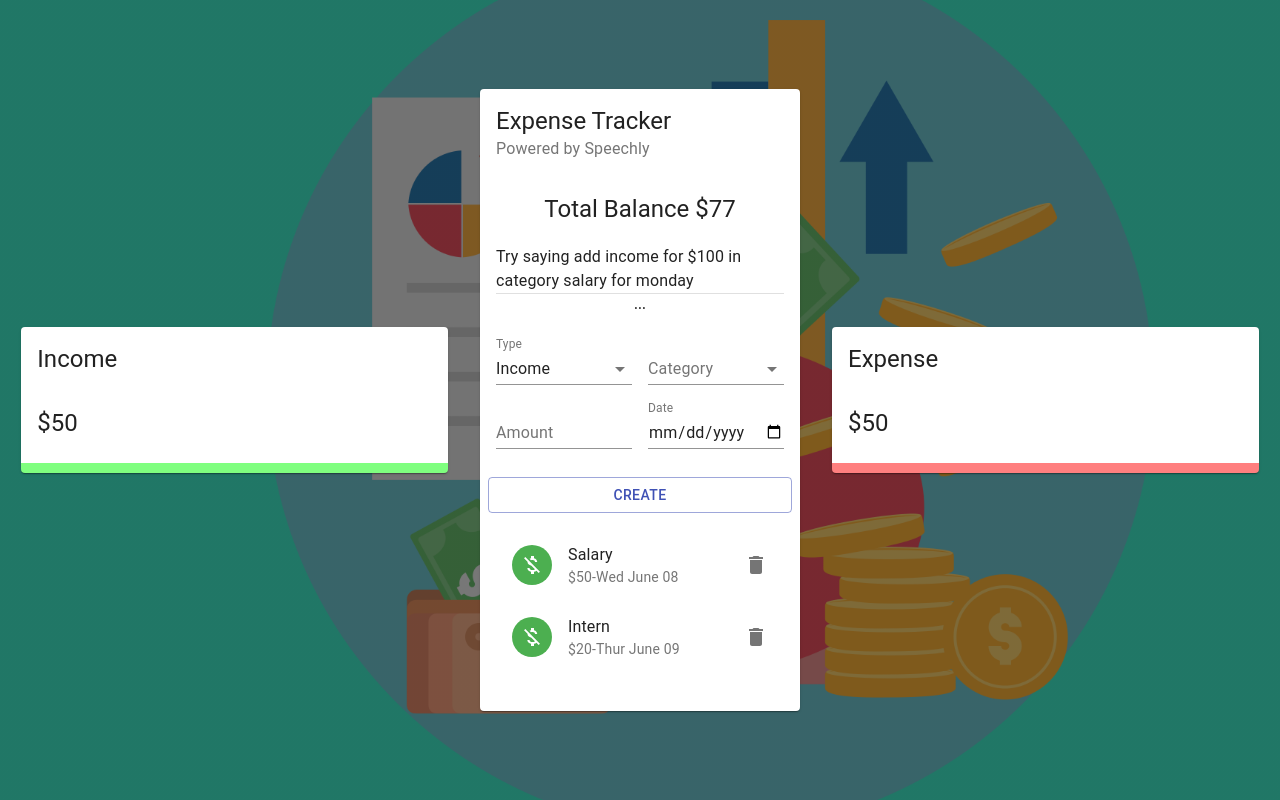
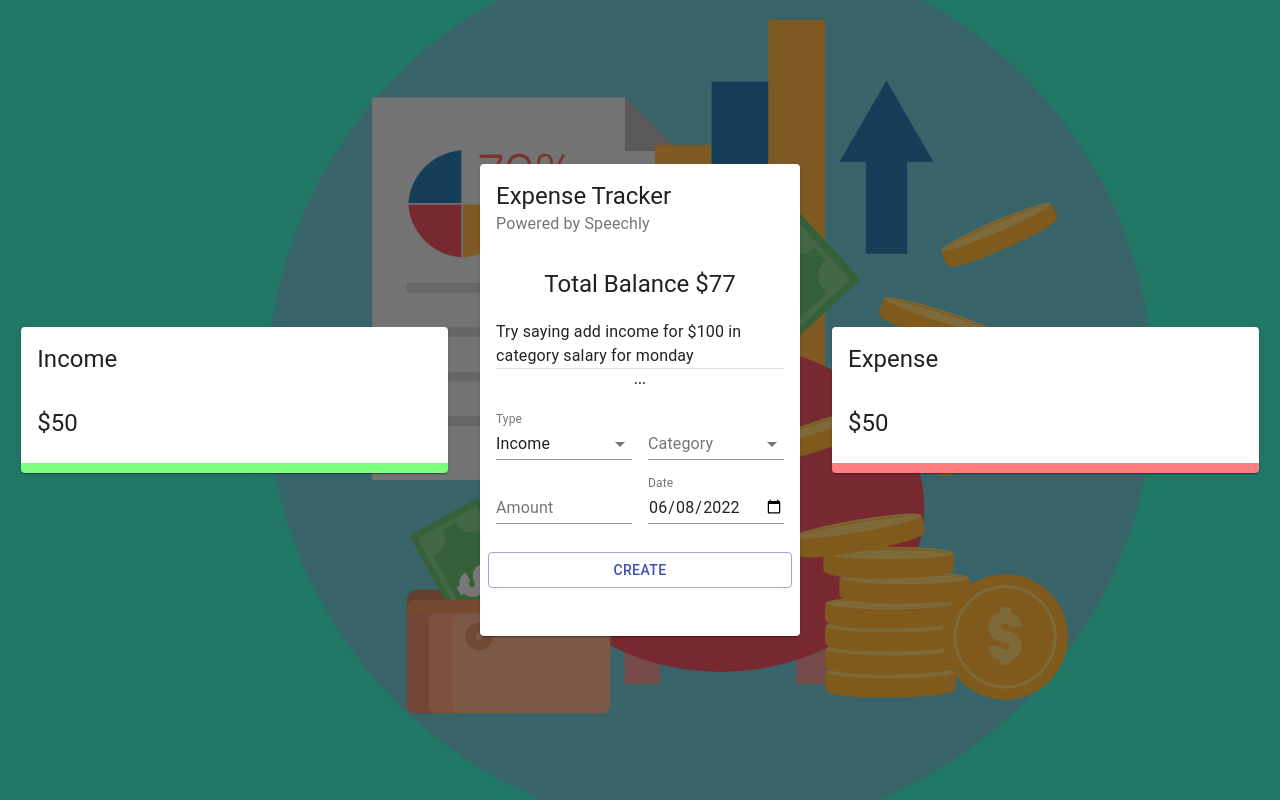
Before and after one commit to Anubhav2907/Voice-powered-expense-tracker, a React (Create React App) app: page / in a window 1280 px wide. Built offline with nearby package versions, Linux system fonts and the light colour scheme.

Commit message:
categories added

```diff
--- a/src/components/Main/Form/Form.js
+++ b/src/components/Main/Form/Form.js
@@ -12,11 +12,16 @@
 import { ExpenseTrackerContext } from "../../../context/context";
 import { v4 as uuidv4 } from "uuid";
 import useStyles from "./styles.js";
+import {
+  incomeCategories,
+  expenseCategories,
+} from "../../../constants/categories";
+import formatDate from "../../../utils/formatDate";
 const initialState = {
   amount: "",
   category: "",
   type: "Income",
-  date: new Date(),
+  date: formatDate(new Date()),
 };
 const Form = () => {
   const classes = useStyles();
@@ -31,6 +36,8 @@
     addTransaction(transaction);
     setFormData(initialState);
   };
+  const selectedCategories =
+    formData.type === "Income" ? incomeCategories : expenseCategories;
   return (
     <Grid container spacing={2}>
       <Grid item xs={12}>
@@ -59,8 +66,11 @@
               setFormData({ ...formData, category: e.target.value })
             }
           >
-            <MenuItem value="Buisness">Buisness</MenuItem>
-            <MenuItem value="Salary">Salary</MenuItem>
+            {selectedCategories.map((c) => (
+              <MenuItem key={c.type} value={c.type}>
+                {c.type}
+              </MenuItem>
+            ))}
           </Select>
         </FormControl>
       </Grid>
@@ -82,7 +92,9 @@
           label="Date"
           fullWidth
           value={formData.date}
-          onChange={(e) => setFormData({ ...formData, date: e.target.value })}
+          onChange={(e) =>
+            setFormData({ ...formData, date: formatDate(e.target.value) })
+          }
         ></TextField>
       </Grid>
       <Button
--- a/src/components/Main/List/List.js
+++ b/src/components/Main/List/List.js
@@ -1,4 +1,4 @@
-import React from "react";
+import React, { useContext } from "react";
 import {
   List as MUIList,
   ListItem,
@@ -10,32 +10,12 @@
   Slide,
 } from "@material-ui/core";
 import useStyles from "./styles.js";
+import { ExpenseTrackerContext } from "../../../context/context";
 import { Delete, MoneyOff } from "@material-ui/icons";
 const List = () => {
   const classes = useStyles();
-  const transactions = [
-    {
-      id: 1,
-      type: "Income",
-      category: "Salary",
-      amount: 50,
-      date: "Wed June 08",
-    },
-    {
-      id: 2,
-      type: "Income",
-      category: "Intern",
-      amount: 20,
-      date: "Thur June 09",
-    },
-    {
-      id: 3,
-      type: "Expense",
-      category: "Shoes",
-      amount: 40,
-      date: "Wed July 29",
-    },
-  ];
+  const { deleteTransaction, transactions } = useContext(ExpenseTrackerContext);
+
   return (
     <MUIList dense={false} className={classes.list}>
       {transactions.map((t) => (
@@ -54,10 +34,14 @@
             </ListItemAvatar>
             <ListItemText
               primary={t.category}
-              secondary={`$${t.amount}-${t.date}`}
+              secondary={`$${t.amount} - ${t.date}`}
             ></ListItemText>
             <ListItemSecondaryAction>
-              <IconButton edge="end" aria-label="delete" onClick="">
+              <IconButton
+                edge="end"
+                aria-label="delete"
+                onClick={() => deleteTransaction(t.id)}
+              >
                 <Delete></Delete>
               </IconButton>
             </ListItemSecondaryAction>
--- /dev/null
+++ b/src/constants/categories.js
@@ -0,0 +1,55 @@
+const incomeColors = [
+  "#123123",
+  "#154731",
+  "#165f40",
+  "#16784f",
+  "#14915f",
+  "#10ac6e",
+  "#0bc77e",
+  "#04e38d",
+  "#00ff9d",
+];
+const expenseColors = [
+  "#b50d12",
+  "#bf2f1f",
+  "#c9452c",
+  "#d3583a",
+  "#dc6a48",
+  "#e57c58",
+  "#ee8d68",
+  "#f79d79",
+  "#ffae8a",
+  "#cc474b",
+  "#f55b5f",
+];
+
+export const incomeCategories = [
+  { type: "Business", amount: 0, color: incomeColors[0] },
+  { type: "Investments", amount: 0, color: incomeColors[1] },
+  { type: "Extra income", amount: 0, color: incomeColors[2] },
+  { type: "Deposits", amount: 0, color: incomeColors[3] },
+  { type: "Lottery", amount: 0, color: incomeColors[4] },
+  { type: "Gifts", amount: 0, color: incomeColors[5] },
+  { type: "Salary", amount: 0, color: incomeColors[6] },
+  { type: "Savings", amount: 0, color: incomeColors[7] },
+  { type: "Rental income", amount: 0, color: incomeColors[8] },
+];
+
+export const expenseCategories = [
+  { type: "Bills", amount: 0, color: expenseColors[0] },
+  { type: "Car", amount: 0, color: expenseColors[1] },
+  { type: "Clothes", amount: 0, color: expenseColors[2] },
+  { type: "Travel", amount: 0, color: expenseColors[3] },
+  { type: "Food", amount: 0, color: expenseColors[4] },
+  { type: "Shopping", amount: 0, color: expenseColors[5] },
+  { type: "House", amount: 0, color: expenseColors[6] },
+  { type: "Entertainment", amount: 0, color: expenseColors[7] },
+  { type: "Phone", amount: 0, color: expenseColors[8] },
+  { type: "Pets", amount: 0, color: expenseColors[9] },
+  { type: "Other", amount: 0, color: expenseColors[10] },
+];
+
+export const resetCategories = () => {
+  incomeCategories.forEach((c) => (c.amount = 0));
+  expenseCategories.forEach((c) => (c.amount = 0));
+};
--- a/src/context/context.js
+++ b/src/context/context.js
@@ -13,7 +13,7 @@
   console.log(transactions);
   return (
     <ExpenseTrackerContext.Provider
-      value={{ addTransaction, deleteTransaction }}
+      value={{ addTransaction, deleteTransaction, transactions }}
     >
       {children}
     </ExpenseTrackerContext.Provider>
--- /dev/null
+++ b/src/utils/formatDate.js
@@ -0,0 +1,15 @@
+const formatDate = (date) => {
+  const d = new Date(date);
+  let month = `${d.getMonth() + 1}`;
+  let day = `${d.getDate() + 1}`;
+  const year = `${d.getFullYear() + 1}`;
+
+  if (month.length < 2) {
+    month = `0${month}`;
+  }
+  if (day.length < 2) {
+    day = `0${day}`;
+  }
+  return [year, month, day].join("-");
+};
+export default formatDate;
```
Also changed, not shown: 1 other file (tests, documents, lock files or other folders).
